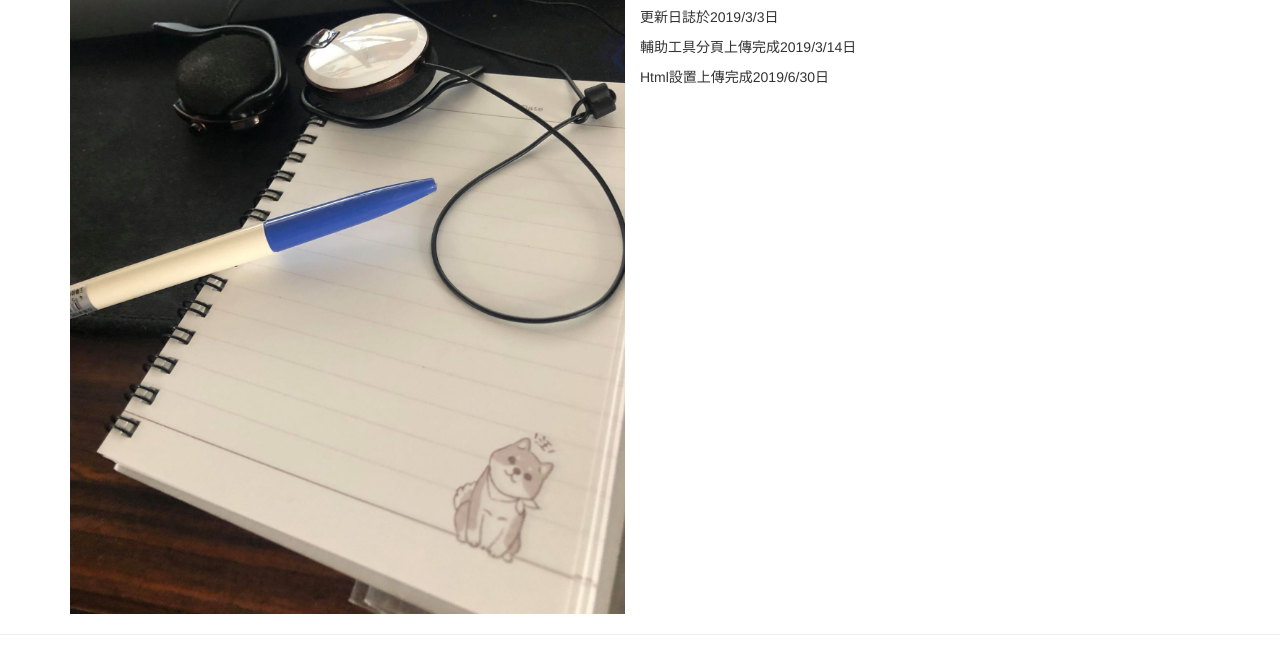
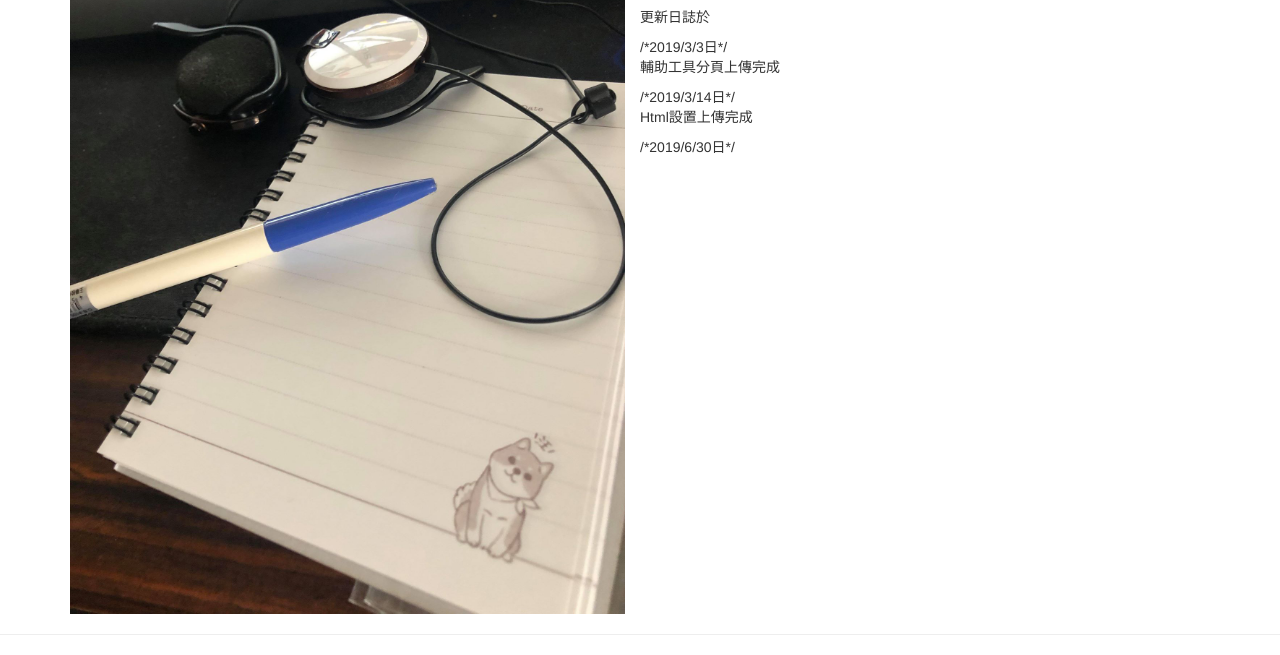
Before and after one commit to yutafu/Memorandum, a plain HTML site: page index.html in a window 1280 px wide. Shown: the part 236-891 px from the top of the page. Drawn offline with Linux system fonts and the light colour scheme.

Commit message:
Update index.html

```diff
--- a/index.html
+++ b/index.html
@@ -53,9 +53,9 @@
 	  			<h2>寫備忘錄的用意</h3>
 	  		</div>
 	  		<p>除了複習自己前端能力以外，避免有需要的時候忘記而設置的備忘錄，而在想著弄什麼作品可以展現自己時，爬文看到有業界前輩留的話，寫一個可以展示自己會的技能就行了，只寫會的話別人也不了解你會的多少，所以就有了這網頁誕生。</p>
-	  		<p>更新日誌於2019/3/3日</p>
-	  		<p>輔助工具分頁上傳完成2019/3/14日</p>
-	  		<p>Html設置上傳完成2019/6/30日</p>
+	  		<p>更新日誌於</p>/*2019/3/3日*/
+	  		<p>輔助工具分頁上傳完成</p>/*2019/3/14日*/
+	  		<p>Html設置上傳完成</p>/*2019/6/30日*/
 	  		</div>
 
 	  	</div>
```
